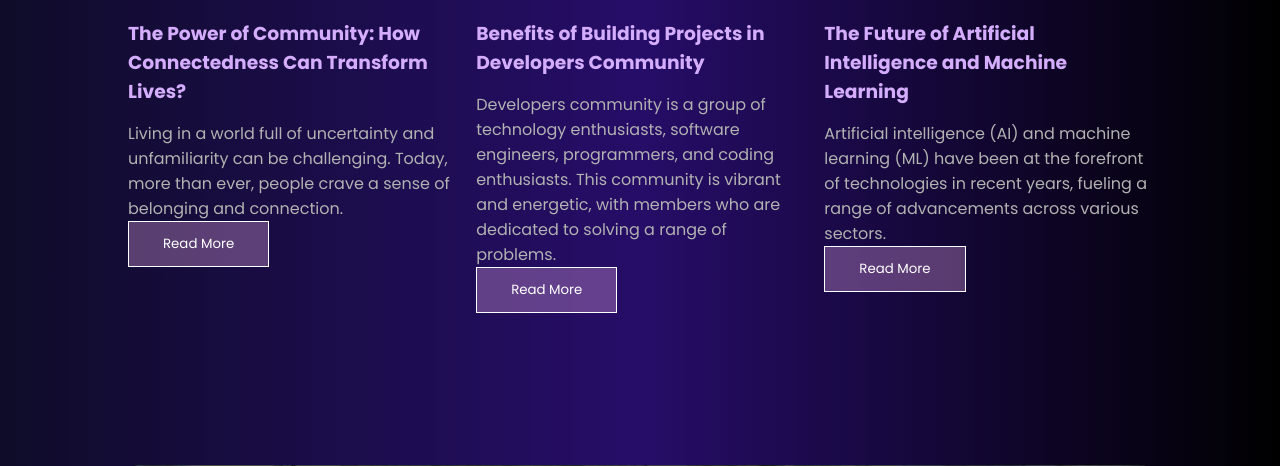
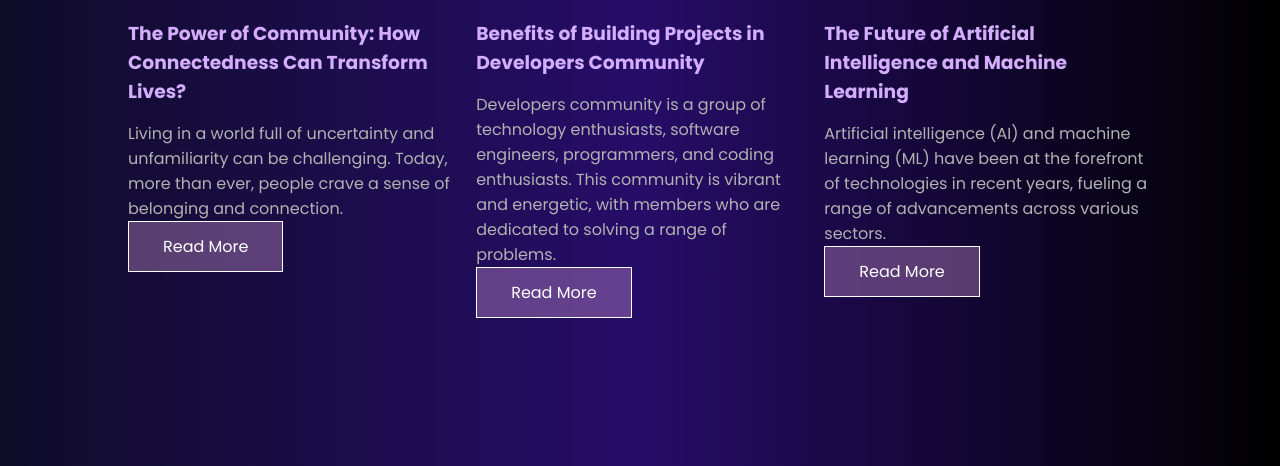
Before and after one commit to neha-nupur/Coding-Talkers, a PHP site: page /blogs.html in a window 1280 px wide. Shown: the part 739-1205 px from the top of the page. Run offline with PHP 8.4, Linux system fonts and the light colour scheme; some libraries are stand-ins or nearby versions.

Commit message:
Updated Blogs anchor

```diff
--- a/blogs.html
+++ b/blogs.html
@@ -54,7 +54,7 @@
             challenging. Today, more than ever, people crave a sense of
             belonging and connection.
           </p>
-          <button class="hero-btn" href="blog1.html">Read More</button>
+          <a class="hero-btn" href="blog1.html">Read More</a>
         </div>
         <div class="blog-col">
           <img
@@ -68,7 +68,7 @@
             vibrant and energetic, with members who are dedicated to solving a
             range of problems.
           </p>
-          <button class="hero-btn" href="blog2.html">Read More</button>
+          <a class="hero-btn" href="blog2.html">Read More</a>
         </div>
         <div class="blog-col">
           <img src="images/AI and ML Cover.png" alt="AI and ML Cover" />
@@ -78,7 +78,7 @@
             the forefront of technologies in recent years, fueling a range of
             advancements across various sectors.
           </p>
-          <button class="hero-btn" href="blog3.html">Read More</button>
+          <a class="hero-btn" href="blog3.html">Read More</a>
         </div>
       </div>
     </section>
--- a/css/styles.css
+++ b/css/styles.css
@@ -936,7 +936,7 @@ body {
   box-sizing: border-box;
   border-radius: 1.1rem;
   box-shadow: 0px 0px 25px rgba(0, 0, 1.2, 1.5);
-  margin: 5rem auto;
+  margin: 4rem auto;
   width: 30rem;
 }
 
```
